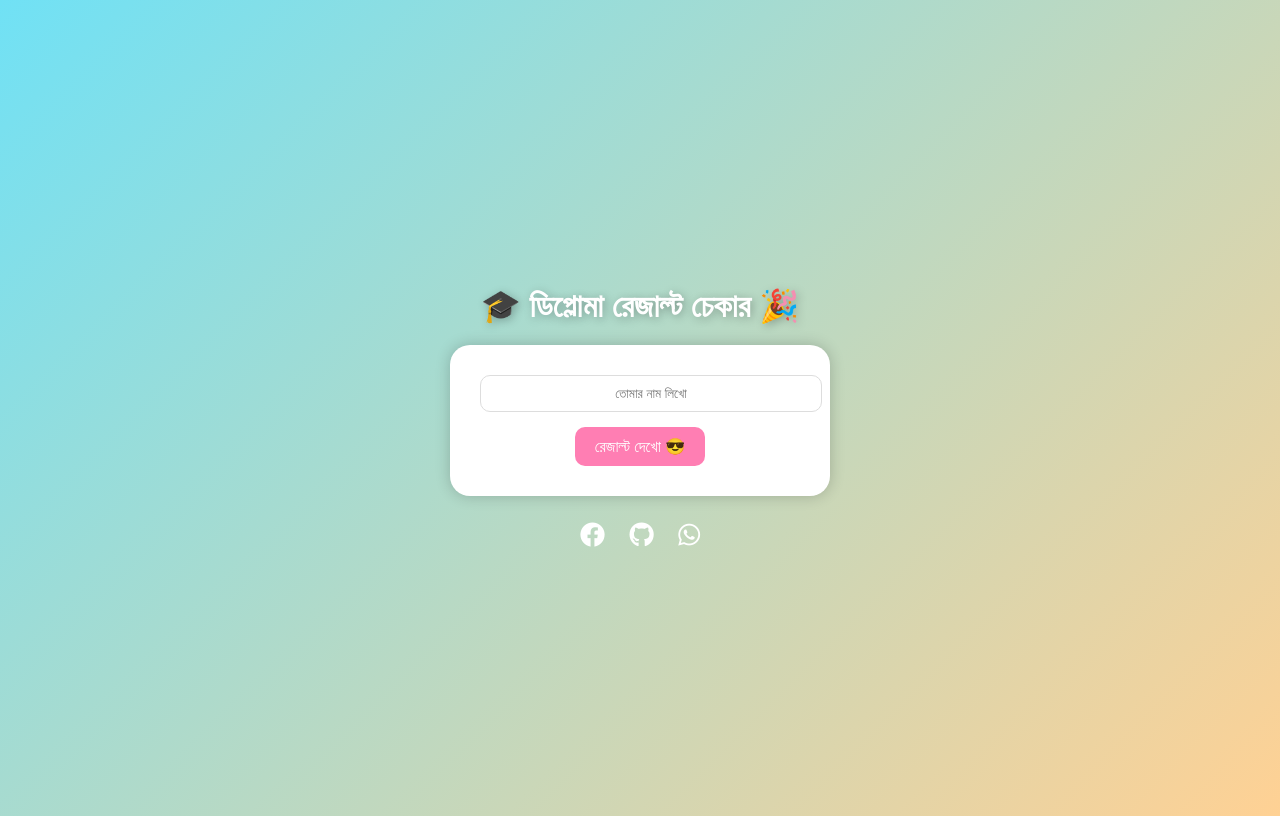
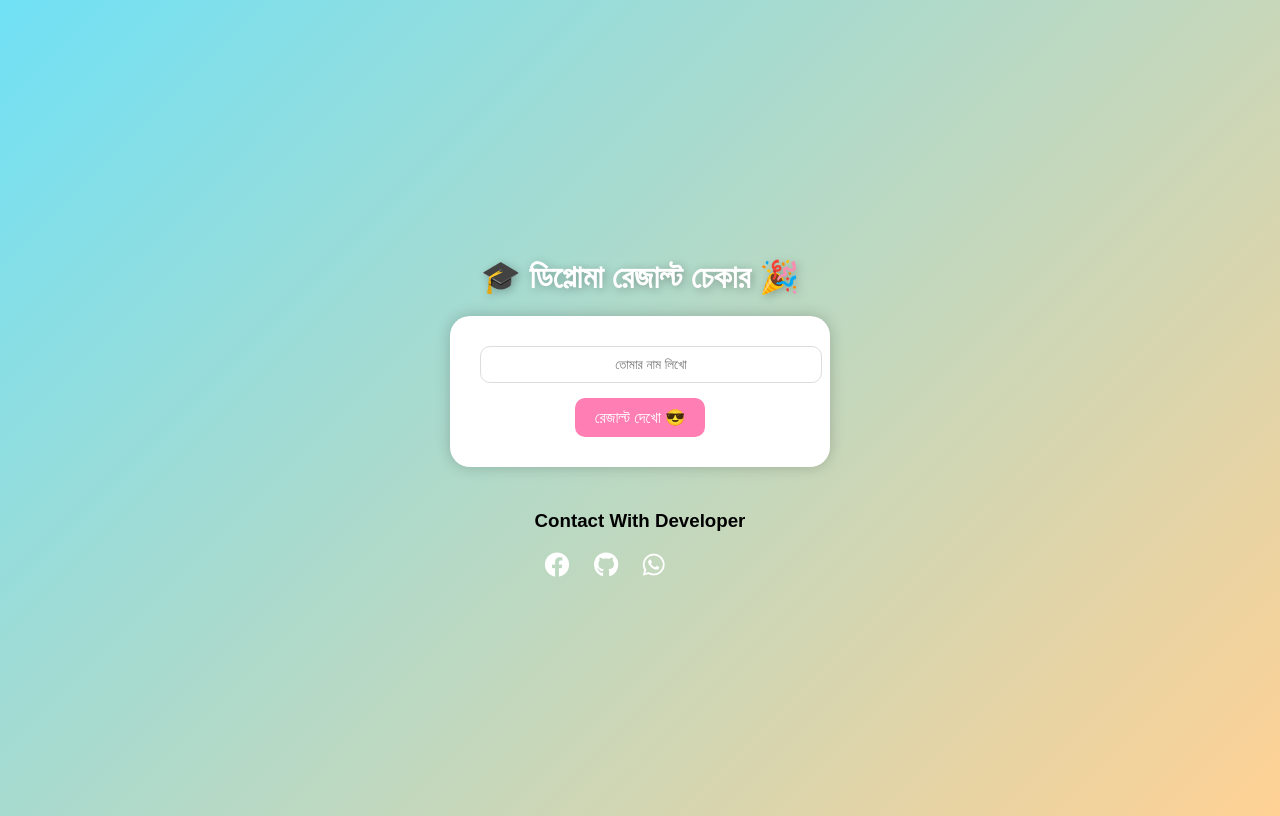
Before and after one commit to githubramim/diploma-result-check, a plain HTML site: page index.html in a window 1280 px wide. Drawn offline with nearby package versions, Linux system fonts and the light colour scheme; some packages are replaced by stand-ins of ours; a script that the page names is missing.

Commit message:
Updated html

```diff
--- a/index.html
+++ b/index.html
@@ -66,16 +66,17 @@
   </style>
 </head>
 <body>
-  <h1>🎓 ডিপ্লোমা রেজাল্ট চেকার 🎉</h1>
+  <h1 class="text-center">🎓 ডিপ্লোমা রেজাল্ট চেকার 🎉</h1>
   <div class="card">
     <input type="text" id="studentName" placeholder="তোমার নাম লিখো">
     <button id="checkResult">রেজাল্ট দেখো 😎</button>
   </div>
 
   <div class="social-links">
-    <a href="https://facebook.com/viretadev" target="_blank"><i class="fab fa-facebook"></i></a>
-    <a href="https://github.com/viretadev" target="_blank"><i class="fab fa-github"></i></a>
-    <a href="https://wa.me/8801XXXXXXXXX" target="_blank"><i class="fab fa-whatsapp"></i></a>
+    <h3>Contact With Developer</h3>
+    <a href="https://facebook.com/TanvirRamimDM" target="_blank"><i class="fab fa-facebook"></i></a>
+    <a href="https://github.com/githubramim" target="_blank"><i class="fab fa-github"></i></a>
+    <a href="https://wa.me/8801889421708" target="_blank"><i class="fab fa-whatsapp"></i></a>
   </div>
 
   <script>
```
